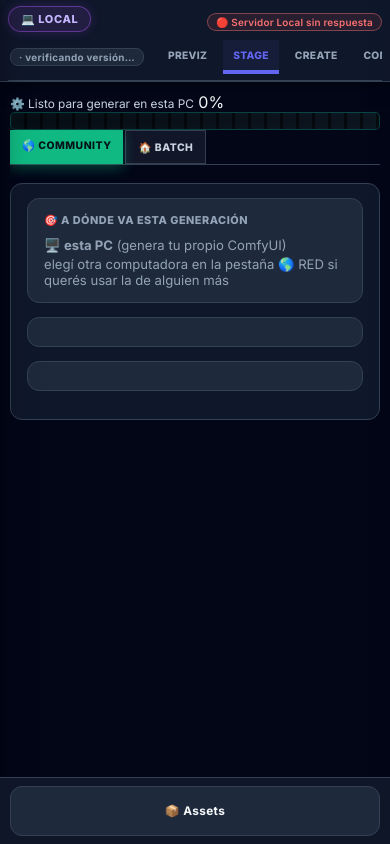
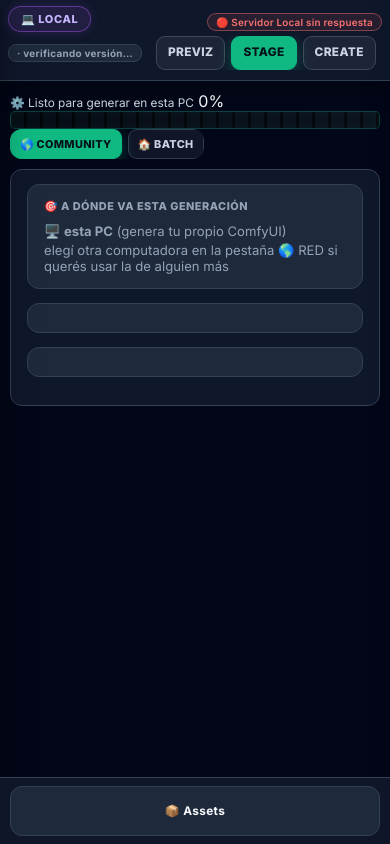
Before and after one commit to jpupper/videocomfy, a website: page public/index.html in a window 390 px wide. Both pictures are taken after a click on the tab "🌎 COMMUNITY". Drawn offline with Linux system fonts and the light colour scheme; no server answers.

Commit message:
UI centralizada: nuevo sistema de pestanas (js/ui-sistema.js + css/ui-sistema.css) para TODAS las categorias y subcategorias. Arregla que al tocar BATCH/EDITOR quedaran dos botones prendidos (el handler viejo cambiaba el panel pero no movia la clase active), unifica el estilo (la activa ahora se ve), saca el azul al 8% de red.css que pisaba todo, mete LA RED/MI EQUIPO en el sistema, RED pasa a ser una pestana mas con icono nuevo, y el header crece para que ninguna pestana quede cortada

```diff
--- a/public/css/ck-estado.css
+++ b/public/css/ck-estado.css
@@ -185,61 +185,6 @@
 }
 
 /* ============================================================================
-   SUB-PESTAÑAS (STAGE: COMMUNITY/BATCH · CREATE: WORKFLOWS/EDITOR/STORYBOARD)
-   ----------------------------------------------------------------------------
-   Medido: la activa quedaba con `background: rgba(99,102,241,.08)` (8% de
-   opacidad) → no se distinguía cuál estaba seleccionada. Acá se pinta igual que
-   en RANKING (que el usuario dice que se ve bien): fondo sólido + texto oscuro.
-   ============================================================================ */
-.sub-tabs-container .sub-tab-btn.active,
-#stageSubTabs .sub-tab-btn.active,
-#crearSubTabs .sub-tab-btn.active,
-#tabOutput .sub-tab-btn.active,
-#tabPrompts .sub-tab-btn.active {
-    background: var(--accent, #10b981) !important;
-    color: #04121a !important;
-    border-color: var(--accent, #10b981) !important;
-    box-shadow: 0 4px 14px rgba(16, 185, 129, 0.35) !important;
-    font-weight: 900 !important;
-    opacity: 1 !important;
-}
-.sub-tabs-container .sub-tab-btn:not(.active),
-#stageSubTabs .sub-tab-btn:not(.active),
-#crearSubTabs .sub-tab-btn:not(.active) {
-    background: rgba(148, 163, 184, 0.10) !important;
-    color: #cbd5e1 !important;
-    border: 1px solid rgba(148, 163, 184, 0.28) !important;
-    box-shadow: none !important;
-}
-.sub-tabs-container .sub-tab-btn:not(.active):hover,
-#stageSubTabs .sub-tab-btn:not(.active):hover,
-#crearSubTabs .sub-tab-btn:not(.active):hover {
-    background: rgba(148, 163, 184, 0.22) !important;
-    color: #fff !important;
-}
-
-/* NEW SESSION (+) y SAVE (💾) en línea con el menú de sub-pestañas */
-#crearSubTabs .ck-btn-nav-inline {
-    flex: 0 0 auto !important;
-    margin-left: 0 !important;
-    width: 34px;
-    min-width: 34px;
-    height: 32px;
-    padding: 0 !important;
-    border-radius: 9px !important;
-    display: inline-flex;
-    align-items: center;
-    justify-content: center;
-    font-size: 0.9rem !important;
-    background: rgba(148, 163, 184, 0.10) !important;
-    border: 1px solid rgba(148, 163, 184, 0.28) !important;
-    color: #e2e8f0 !important;
-}
-#crearSubTabs .ck-btn-nav-inline:first-of-type { margin-left: auto !important; }
-#crearSubTabs .ck-btn-nav-inline:hover { background: rgba(148, 163, 184, 0.25) !important; }
-#crearSubTabs { align-items: center; flex-wrap: wrap; }
-
-/* ============================================================================
    PEDIDOS QUE LLEGAN DE LA RED — tarjetas con LÍNEA DE TIEMPO (STAGE · BATCH)
    ============================================================================ */
 #queueRedVuelo.red-vuelo {
@@ -337,16 +282,3 @@
     .red-tl-paso { font-size: 0.66rem; padding: 3px 6px; }
     .red-tl-paso i { display: none; }
 }
-
-/* La fila de CREATE tiene que quedar en UNA línea: 3 sub-pestañas + NEW + SAVE.
-   Si el panel es angosto, se achican los botones y la barra se desplaza en
-   horizontal, en vez de que los últimos caigan a una segunda fila. */
-#crearSubTabs { flex-wrap: nowrap !important; overflow-x: auto; scrollbar-width: none; }
-#crearSubTabs::-webkit-scrollbar { height: 0; }
-#crearSubTabs .sub-tab-btn {
-    flex: 0 0 auto !important;
-    padding: 6px 8px !important;
-    font-size: 0.72rem !important;
-    white-space: nowrap;
-}
-#crearSubTabs .ck-btn-nav-inline { width: 30px; min-width: 30px; height: 30px; }
--- a/public/css/red.css
+++ b/public/css/red.css
@@ -612,33 +612,11 @@ body.red-arrastrando .container { transition: none !important; }
 #tabOutput > #jpiPausaBtn { order: -1 !important; }
 .project-tabs-nav { background: transparent; border: none; padding: 0; }
 
-/* === SUBMENUS: mismo diseño que el menu principal, pegados abajo sin margen === */
-.sub-tabs-container, .asset-tabs-container,
-#tabRanking .sub-tabs-container, #tabPrompts .sub-tabs-container, #tabOutput .sub-tabs-container {
-    display: flex !important; gap: 2px !important; align-items: center !important;
-    height: auto !important; width: 100% !important; max-width: none !important;
-    margin: 0 0 18px 0 !important; padding: 0 !important;
-    background: transparent !important; border: none !important; border-radius: 0 !important;
-    border-bottom: 1px solid var(--border) !important; overflow: visible !important;
-}
-.sub-tabs-container .sub-tab-btn, .asset-tabs-container .asset-tab-btn,
-#tabRanking .sub-tab-btn, #tabPrompts .sub-tab-btn {
-    background: transparent !important; color: var(--text-muted) !important;
-    font-size: .65em !important; font-weight: 800 !important; text-transform: uppercase !important;
-    letter-spacing: .5px !important; padding: 0 12px !important; height: 34px !important;
-    display: flex !important; align-items: center !important; gap: 6px !important;
-    border: none !important; border-bottom: 4px solid transparent !important;
-    border-radius: 0 !important; box-shadow: none !important; transition: all .2s ease !important;
-    cursor: pointer !important; white-space: nowrap !important;
-}
-.sub-tabs-container .sub-tab-btn:hover, #tabRanking .sub-tab-btn:hover {
-    color: var(--foreground) !important; background: rgba(255,255,255,.03) !important;
-}
-.sub-tabs-container .sub-tab-btn.active, .asset-tabs-container .asset-tab-btn.active,
-#tabRanking .sub-tab-btn.active, #tabPrompts .sub-tab-btn.active {
-    color: var(--primary) !important; border-bottom-color: var(--primary) !important;
-    background: rgba(99,102,241,.08) !important; box-shadow: none !important;
-}
+/* === SUBMENUS ===
+   El diseño y el estado de las pestañas ya NO se definen acá: los maneja el
+   sistema central (js/ui-sistema.js + css/ui-sistema.css), que es la ÚNICA
+   fuente de verdad. Este bloque era el que dejaba la pestaña activa en un
+   violeta al 8% y hacía que no se notara cuál estaba seleccionada. */
 
 /* --- PERFIL COMFYLATAM (botón del menú + panel) --- */
 .ck-perfil-btn { display: flex; align-items: center; gap: 8px; background: transparent !important;
--- /dev/null
+++ b/public/css/ui-sistema.css
@@ -0,0 +1,188 @@
+/* ============================================================================
+   SISTEMA CENTRAL DE UI — apariencia única de categorías y subcategorías
+   ----------------------------------------------------------------------------
+   Una sola forma de pestaña para toda la app:
+     · categorías  (PREVIZ / STAGE / CREATE / CONSOLE / RANKING / SETTINGS / RED / MI CUENTA)
+     · subcategorías (VIDEO/DATA · COMMUNITY/BATCH · WORKFLOWS/EDITOR/STORYBOARD ·
+                      EJEMPLOS/VIDEOS/IMAGES/... · ranking por tiempo/generaciones/fierros)
+   Los estilos viejos (.tab-button, .sub-tab-btn, .asset-tab-btn, .red-tab-btn)
+   siguen existiendo en el CSS original, pero acá se pisan: hay UNA sola fuente
+   de verdad visual. La lógica de estado vive en js/ui-sistema.js.
+   ============================================================================ */
+
+/* ---- la barra ------------------------------------------------------------ */
+.ck-tabs,
+.ck-tabs.sub-tabs-container,
+.ck-tabs.asset-tabs-container,
+.ck-tabs.tabs-container {
+    display: flex !important;
+    align-items: center !important;
+    gap: 6px !important;
+    flex-wrap: wrap;
+    padding: 0 !important;
+    margin: 0 0 10px !important;
+    background: none !important;
+    border: 0 !important;
+    box-shadow: none !important;
+}
+
+/* en escritorio la barra de categorías envuelve (2 filas como mucho); en
+   celular se desplaza en horizontal para no comerse la pantalla */
+@media (max-width: 900px) {
+    .ck-tabs[data-ck-nivel="categoria"] {
+        flex-wrap: nowrap !important;
+        overflow-x: auto;
+        scrollbar-width: none;
+    }
+    .ck-tabs[data-ck-nivel="categoria"]::-webkit-scrollbar { height: 0; }
+}
+
+/* ---- la pestaña ---------------------------------------------------------- */
+body .ck-tabs .ck-tab, .ck-tabs .ck-tab {
+    flex: 0 0 auto;
+    display: inline-flex !important;
+    align-items: center;
+    justify-content: center;
+    gap: 6px;
+    height: auto;
+    min-height: 32px;
+    padding: 6px 12px !important;
+    margin: 0 !important;
+    border-radius: 9px !important;
+    border: 1px solid rgba(148, 163, 184, 0.28) !important;
+    background: rgba(148, 163, 184, 0.10) !important;
+    color: #cbd5e1 !important;
+    font-family: inherit !important;
+    font-size: 0.74rem !important;
+    font-weight: 800 !important;
+    letter-spacing: 0.03em;
+    text-transform: uppercase;
+    line-height: 1;
+    white-space: nowrap;
+    cursor: pointer;
+    box-shadow: none !important;
+    transition: background 0.15s ease, color 0.15s ease, border-color 0.15s ease, transform 0.1s ease;
+}
+
+.ck-tabs .ck-tab:hover {
+    background: rgba(148, 163, 184, 0.22) !important;
+    color: #ffffff !important;
+    border-color: rgba(148, 163, 184, 0.45) !important;
+}
+
+.ck-tabs .ck-tab:active { transform: translateY(1px); }
+
+.ck-tabs .ck-tab:focus-visible {
+    outline: 2px solid var(--accent, #10b981);
+    outline-offset: 2px;
+}
+
+/* la elegida: UNA sola, bien visible (antes era un 8% de opacidad) */
+body .ck-tabs .ck-tab.active, .ck-tabs .ck-tab.active {
+    background: var(--accent, #10b981) !important;
+    color: #04121a !important;
+    border-color: var(--accent, #10b981) !important;
+    box-shadow: 0 4px 14px rgba(16, 185, 129, 0.35) !important;
+    font-weight: 900 !important;
+    opacity: 1 !important;
+}
+
+/* categorías: un punto más grandes, el resto igual */
+.ck-tabs[data-ck-nivel="categoria"] .ck-tab {
+    min-height: 34px;
+    padding: 7px 14px !important;
+    font-size: 0.78rem !important;
+}
+
+/* el botón RED tenía color y tipografía propios: ahora es una pestaña más */
+.ck-tabs .ck-tab.red-tab-btn,
+.ck-tabs .ck-tab.ck-perfil-btn {
+    background: rgba(148, 163, 184, 0.10) !important;
+    color: #cbd5e1 !important;
+    border: 1px solid rgba(148, 163, 184, 0.28) !important;
+    box-shadow: none !important;
+}
+.ck-tabs .ck-tab.red-tab-btn.active,
+.ck-tabs .ck-tab.ck-perfil-btn.active {
+    background: var(--accent, #10b981) !important;
+    color: #04121a !important;
+    border-color: var(--accent, #10b981) !important;
+}
+
+/* CREATE tiene 3 sub-pestañas + NEW + SAVE: en una sola línea, con scroll si no entra */
+#crearSubTabs {
+    flex-wrap: nowrap !important;
+    overflow-x: auto;
+    scrollbar-width: none;
+}
+#crearSubTabs::-webkit-scrollbar { height: 0; }
+
+/* ---- acciones pegadas al menú (NEW SESSION / SAVE en CREATE) -------------- */
+.ck-tabs > .ck-btn-nav-inline {
+    flex: 0 0 auto !important;
+    width: 32px;
+    min-width: 32px;
+    height: 32px;
+    padding: 0 !important;
+    border-radius: 9px !important;
+    display: inline-flex;
+    align-items: center;
+    justify-content: center;
+    font-size: 0.9rem !important;
+}
+.ck-tabs > .ck-btn-nav-inline:first-of-type { margin-left: auto !important; }
+
+/* ---- celular ------------------------------------------------------------- */
+@media (max-width: 768px) {
+    .ck-tabs { gap: 5px !important; }
+    body .ck-tabs .ck-tab, .ck-tabs .ck-tab {
+        padding: 6px 9px !important;
+        font-size: 0.68rem !important;
+        min-height: 30px;
+    }
+    .ck-tabs[data-ck-nivel="categoria"] .ck-tab {
+        padding: 6px 10px !important;
+        font-size: 0.72rem !important;
+    }
+}
+
+/* ---------------------------------------------------------------------------
+   El header tenía alto fijo (70px). Con la barra de categorías en 2 filas, la
+   barra se salía por arriba (los botones quedaban con y negativo y no se
+   podían tocar). El header ahora crece y las pestañas bajan a su propia fila.
+   --------------------------------------------------------------------------- */
+.workspace-header {
+    height: auto !important;
+    min-height: 70px;
+    flex-wrap: wrap !important;
+    row-gap: 8px;
+    align-items: flex-start !important;
+    padding-bottom: 8px;
+}
+.workspace-header .tabs-container {
+    flex: 1 1 auto;
+    min-width: 0;
+}
+.ck-tabs[data-ck-nivel="categoria"] {
+    flex-wrap: wrap !important;
+    row-gap: 6px;
+}
+/* pestañas de categoría un toque más compactas para que entren en 2 filas */
+.ck-tabs[data-ck-nivel="categoria"] .ck-tab {
+    padding: 6px 11px !important;
+    font-size: 0.74rem !important;
+    min-height: 30px;
+}
+
+/* En celular la barra de categorías NO envuelve: una sola fila que se desplaza
+   (si no, el header se come un cuarto de la pantalla). Va al final para ganarle
+   a la regla de escritorio de más arriba. */
+@media (max-width: 900px) {
+    .ck-tabs[data-ck-nivel="categoria"] {
+        flex-wrap: nowrap !important;
+        overflow-x: auto !important;
+        scrollbar-width: none;
+    }
+    .ck-tabs[data-ck-nivel="categoria"]::-webkit-scrollbar { height: 0; }
+    .workspace-header { min-height: 0 !important; row-gap: 4px !important; padding-bottom: 4px; }
+}
--- a/public/js/red.js
+++ b/public/js/red.js
@@ -80,14 +80,14 @@
 
         // Botón visible: ya viene en el HTML (#tabRedBtn, en el menú de pestañas).
         // Antes este módulo creaba OTRO botón con el mismo id y en pantalla
-        // quedaban dos "🌎 RED" (uno en el menú y otro en la fila de sesiones).
+        // quedaban dos "⬢ RED" (uno en el menú y otro en la fila de sesiones).
         var btn = document.getElementById('tabRedBtn');
         if (!btn) {
             btn = document.createElement('button');
             btn.className = 'tab-button red-tab-btn';
             btn.id = 'tabRedBtn';
             btn.setAttribute('data-target', 'panelRed');
-            btn.textContent = '🌎 RED';
+            btn.textContent = '⬢ RED';
             btn.title = 'Red ComfyLatam: elegir en qué Comfy de la red generar';
             var barra = document.getElementById('projectTabsNav');
             var badge = document.getElementById('jpiEstado');
@@ -111,7 +111,7 @@
         panel.id = 'panelRed';
         panel.innerHTML = [
             '<div class="red-head">',
-            '  <h2>🌎 RED COMFYLATAM</h2>',
+            '  <h2>⬢ RED COMFYLATAM</h2>',
             '  <span class="red-badge" id="redModo"></span>',
             '  <span class="red-badge" id="redResumen"></span>',
             '  <button class="red-btn secundario" id="redRefrescar">Actualizar</button>',
@@ -204,7 +204,7 @@
             mb.type = 'button';
             mb.id = 'mobRed';
             mb.className = 'mobile-tab';
-            mb.textContent = '🌎 RED';
+            mb.textContent = '⬢ RED';
             barra.appendChild(mb);
             mb.addEventListener('click', function () { abrir(); });
         }
--- /dev/null
+++ b/public/js/ui-sistema.js
@@ -0,0 +1,226 @@
+// ============================================================================
+// SISTEMA CENTRAL DE UI — pestañas y sub-pestañas de TODA la app
+// ----------------------------------------------------------------------------
+// PROBLEMA QUE RESUELVE
+// Cada menú estaba programado a su manera: `.tabs-container` (arriba),
+// `.sub-tabs-container` (PREVIZ, RANKING), barras creadas por JS (STAGE, CREATE)
+// y `.asset-tabs-container` (STUDIO ASSETS). Cada uno prendía/apagaba distinto:
+// el handler de STAGE/CREATE cambiaba el panel pero NO movía la clase `active`,
+// así que quedaban dos botones "prendidos" (COMMUNITY + BATCH, WORKFLOWS + EDITOR).
+//
+// CÓMO FUNCIONA AHORA
+// 1. Descubre todas las barras (por selector conocido o con [data-ck-tabs]) y las
+//    normaliza: la barra recibe `.ck-tabs`, cada botón `.ck-tab` (sin borrar sus
+//    clases originales, para no romper nada de lo que ya existía).
+// 2. Un ÚNICO listener delegado decide: en la barra tocada queda UN solo `.active`.
+// 3. Si los botones traen `data-sub` y los paneles son `.sub-tab-content`
+//    hermanos de la barra, el sistema también muestra/oculta el panel.
+// 4. Avisa con el evento `ck:tab` (detalle: { barra, boton, destino }) para que
+//    los módulos que necesitan reaccionar (editor, resize) no dupliquen lógica.
+// 5. Verifica al arrancar y cada tanto que ninguna barra quede con 0 o 2 activos.
+// El estilo vive en css/ui-sistema.css (se carga último): una sola apariencia
+// para categorías y subcategorías.
+// ============================================================================
+(function () {
+    'use strict';
+
+    // Selectores de las barras que existen hoy. [data-ck-tabs] es la vía para
+    // cualquier barra nueva: alcanza con ponerle ese atributo.
+    var SELECTORES_BARRA = [
+        '.tabs-container',          // categorías: PREVIZ / STAGE / CREATE / ...
+        '.sub-tabs-container',      // PREVIZ (VIDEO/DATA), RANKING, y las que crea JS
+        '.asset-tabs-container',    // STUDIO ASSETS (EJEMPLOS/VIDEOS/IMAGES/...)
+        '.red-subtabs',             // RED: LA RED / MI EQUIPO (data-redsub, panel propio)
+        '[data-ck-tabs]'            // futuras
+    ];
+
+    // Botones que NUNCA son pestañas aunque vivan en la barra.
+    var NO_ES_PESTANIA = /(^|\s)(ck-version-chip|ck-perfil-btn|new-project-btn-nav|save-project-btn-nav|sidebar-collapse-btn|close-tab-btn|jpi-pausa|pause-btn)(\s|$)/;
+
+    function esBotonPestania(b) {
+        if (!b || b.tagName !== 'BUTTON') return false;
+        if (NO_ES_PESTANIA.test(String(b.className))) return false;
+        return true;
+    }
+
+    function barras() {
+        var out = [];
+        SELECTORES_BARRA.forEach(function (sel) {
+            document.querySelectorAll(sel).forEach(function (el) {
+                if (out.indexOf(el) < 0) out.push(el);
+            });
+        });
+        return out;
+    }
+
+    // --- 1) normalizar: marcar barra y botones ---------------------------------
+    function normalizarBarra(barra) {
+        if (!barra || barra.dataset.ckUiListo === '1') {
+            if (barra) marcarBotones(barra);
+            return;
+        }
+        barra.dataset.ckUiListo = '1';
+        barra.classList.add('ck-tabs');
+        if (!barra.getAttribute('role')) barra.setAttribute('role', 'tablist');
+        // la barra de arriba son categorías; el resto, subcategorías
+        barra.dataset.ckNivel = barra.classList.contains('tabs-container') ? 'categoria' : 'subcategoria';
+        marcarBotones(barra);
+    }
+
+    function marcarBotones(barra) {
+        Array.prototype.forEach.call(barra.children, function (b) {
+            if (!esBotonPestania(b)) return;
+            b.classList.add('ck-tab');
+            if (!b.getAttribute('role')) b.setAttribute('role', 'tab');
+            // el estado accesible se sincroniza siempre (lo usa también el CSS)
+            b.setAttribute('aria-selected', b.classList.contains('active') ? 'true' : 'false');
+        });
+    }
+
+    // --- 2) seleccionar: UN solo activo por barra ------------------------------
+    function botonesDe(barra) {
+        return Array.prototype.filter.call(barra.children, esBotonPestania);
+    }
+
+    function activar(barra, boton, opciones) {
+        var opts = opciones || {};
+        botonesDe(barra).forEach(function (b) {
+            var esEste = (b === boton);
+            b.classList.toggle('active', esEste);
+            b.setAttribute('aria-selected', esEste ? 'true' : 'false');
+        });
+        // paneles: sólo si TODOS los botones apuntan a destinos distintos
+        var destinos = botonesDe(barra).map(function (b) { return b.getAttribute('data-sub'); });
+        var todosDistintos = destinos.every(function (d) { return d; }) &&
+            destinos.filter(function (d, i) { return destinos.indexOf(d) === i; }).length === destinos.length;
+        var destino = boton.getAttribute('data-sub');
+        if (destino && todosDistintos && !opts.sinPaneles) {
+            var padre = barra.parentElement;
+            if (padre) {
+                Array.prototype.forEach.call(padre.querySelectorAll(':scope > .sub-tab-content'), function (c) {
+                    c.classList.remove('active');
+                });
+            }
+            var panel = document.getElementById(destino);
+            if (panel) {
+                panel.classList.add('active');
+                panel.removeAttribute('hidden');
+            }
+        }
+        // el modo "editor" (timeline abajo) es exclusivo de CREATE > EDITOR
+        if (destino === 'crearEditor') {
+            document.body.classList.add('tab-editor-active');
+        } else if (barra.classList.contains('ck-tabs') && barra.dataset.ckNivel === 'subcategoria' &&
+                   barra.closest('#tabPrompts')) {
+            document.body.classList.remove('tab-editor-active');
+        }
+        // si la barra se desplaza, la elegida tiene que quedar a la vista.
+        // OJO: scrollIntoView también mueve en VERTICAL y sacaba la fila de la
+        // vista (el botón quedaba con y negativo). Se mueve sólo en horizontal.
+        try {
+            barra.scrollTop = 0;
+            if (barra.scrollWidth > barra.clientWidth + 4) {
+                var izq = boton.offsetLeft - (barra.clientWidth - boton.offsetWidth) / 2;
+                barra.scrollLeft = Math.max(0, izq);
+            }
+        } catch (e) { }
+        try {
+            document.dispatchEvent(new CustomEvent('ck:tab', {
+                detail: { barra: barra, boton: boton, destino: destino || null, nivel: barra.dataset.ckNivel }
+            }));
+        } catch (e) { }
+    }
+
+    // --- 3) un único listener (fase de captura: gana siempre) ------------------
+    document.addEventListener('click', function (ev) {
+        var boton = ev.target && ev.target.closest ? ev.target.closest('.ck-tab') : null;
+        if (!boton) return;
+        var barra = boton.closest('.ck-tabs');
+        if (!barra) return;
+        // categorías: el panel lo maneja la app; acá sólo se asegura el estado
+        activar(barra, boton, { sinPaneles: true });
+        // y después de que corra el handler original de la app, se vuelve a
+        // asegurar (algunos handlers viejos reponen `active` en otro botón)
+        setTimeout(function () {
+            if (!barra.isConnected) return;
+            var sigueSiendo = botonesDe(barra).filter(function (b) {
+                return b.classList.contains('active');
+            });
+            if (sigueSiendo.length !== 1 || sigueSiendo[0] !== boton) activar(barra, boton, { sinPaneles: true });
+        }, 0);
+    }, true);
+
+    // --- 4) teclado: flechas entre pestañas -----------------------------------
+    document.addEventListener('keydown', function (ev) {
+        var boton = ev.target && ev.target.closest ? ev.target.closest('.ck-tab') : null;
+        if (!boton) return;
+        if (ev.key !== 'ArrowRight' && ev.key !== 'ArrowLeft') return;
+        var barra = boton.closest('.ck-tabs');
+        if (!barra) return;
+        var lista = botonesDe(barra);
+        var i = lista.indexOf(boton);
+        if (i < 0) return;
+        var siguiente = lista[(i + (ev.key === 'ArrowRight' ? 1 : lista.length - 1)) % lista.length];
+        ev.preventDefault();
+        siguiente.focus();
+        siguiente.click();
+    }, true);
+
+    // --- 5) arranque y control: nunca 0 ni 2 activos ---------------------------
+    function verificarTodas() {
+        barras().forEach(function (barra) {
+            normalizarBarra(barra);
+            var lista = botonesDe(barra);
+            if (!lista.length) return;
+            var activos = lista.filter(function (b) { return b.classList.contains('active'); });
+            if (activos.length === 1) return;
+            if (activos.length === 0) {
+                // si el panel visible es uno de los destinos, se prende ese boton
+                var visible = null;
+                lista.forEach(function (b) {
+                    var d = b.getAttribute('data-sub');
+                    var p = d ? document.getElementById(d) : null;
+                    if (p && p.classList.contains('active') && !visible) visible = b;
+                });
+                activar(barra, visible || lista[0], { sinPaneles: !visible });
+            } else {
+                activar(barra, activos[0], { sinPaneles: true });
+            }
+        });
+    }
+
+    function arrancar() {
+        verificarTodas();
+        setTimeout(verificarTodas, 400);
+        setTimeout(verificarTodas, 1500);
+        // los módulos crean barras después (STAGE, CREATE, RED...): se revisan
+        setInterval(verificarTodas, 2000);
+        // y cuando el DOM cambia mucho (cambio de pestaña, panel nuevo)
+        var pendiente = null;
+        try {
+            new MutationObserver(function () {
+                clearTimeout(pendiente);
+                pendiente = setTimeout(verificarTodas, 250);
+            }).observe(document.body, { childList: true, subtree: true });
+        } catch (e) { }
+    }
+
+    // API pública mínima (por si un módulo necesita forzar la selección)
+    window.CKUI = {
+        activar: function (idBoton) {
+            var b = document.getElementById(idBoton);
+            if (!b) return false;
+            var barra = b.closest('.ck-tabs');
+            if (!barra) return false;
+            activar(barra, b);
+            return true;
+        },
+        verificar: verificarTodas
+    };
+
+    if (document.readyState === 'loading') {
+        document.addEventListener('DOMContentLoaded', arrancar);
+    } else {
+        arrancar();
+    }
+})();
```
Also changed, not shown: public/index.html (+4 -2 lines).
